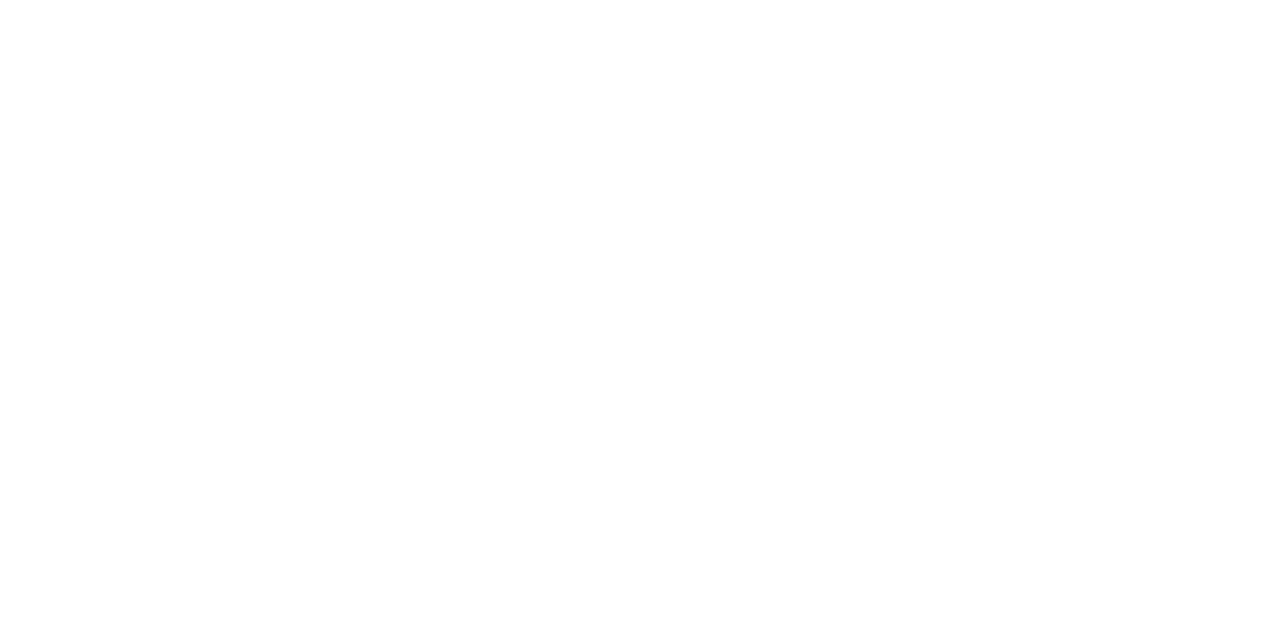
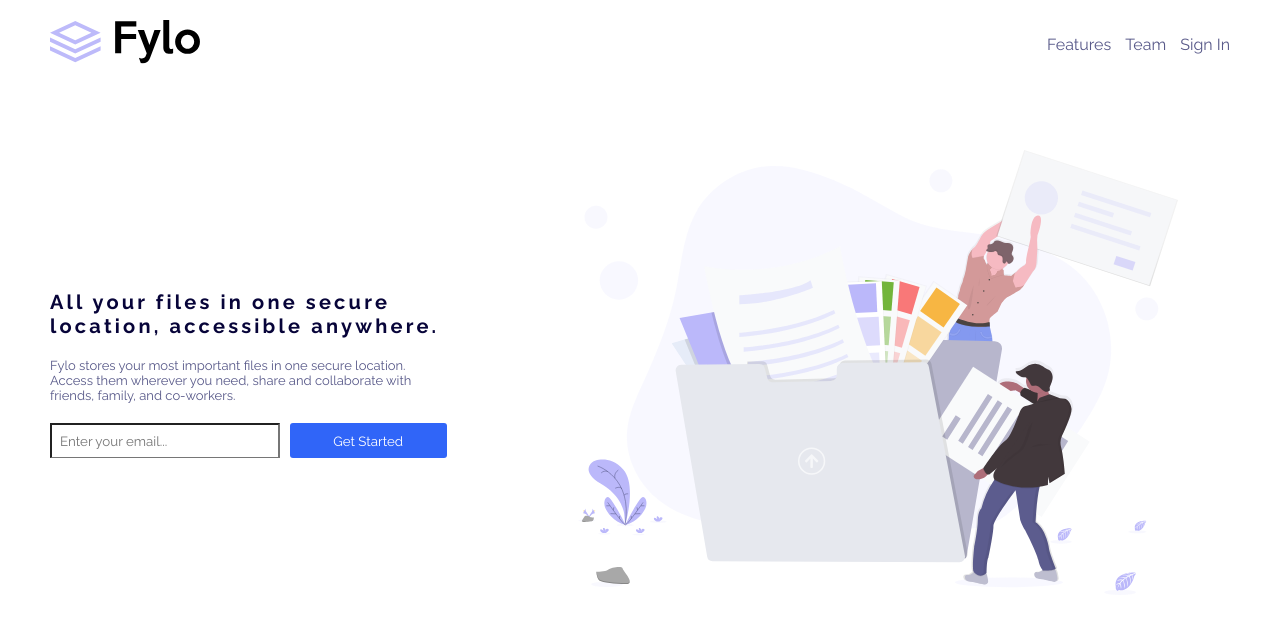
Before and after one commit to korede1004/Flyo_Project, a plain HTML site: page index.html in a window 1280 px wide. Drawn offline with Linux system fonts and the light colour scheme.

Commit message:
Structured and styles navbar & hero-section-1

```diff
--- a/css/style.css
+++ b/css/style.css
@@ -1,4 +1,4 @@
-:root{
+:root {
   --Very-Dark-Blue: hsl(243, 87%, 12%);
   --De-saturated-Blue: hsl(238, 22%, 44%);
   --Bright-Blue: hsl(224, 93%, 58%);
@@ -7,43 +7,187 @@
   --Light-Gray: hsl(0, 0%, 75%);
 }
 
-*, *::before, *::after{
+*,
+*::before,
+*::after {
   box-sizing: border-box;
   margin: 0;
   padding: 0;
-    font-family: 'Open Sans', sans-serif;
-    font-family: 'Raleway', sans-serif;
+  font-family: "Open Sans", sans-serif;
+  font-family: "Raleway", sans-serif;
 }
 
+/* start of styling of the header */
+ul {
+  list-style: none;
+  margin: 0;
+  padding: 0;
+}
+ul li {
+  display: inline-block;
+  margin-left: 0;
+  font-weight: 400;
+  font-size: 14px;
 
-/* start of styling of the header */
-
+  & + li {
+    margin-left: 10px;
+  }
+}
+header a {
+  text-decoration: none;
+  color: var(--De-saturated-Blue);
+}
+nav a:hover {
+  color: var(--Moderate-Cyan);
+  text-decoration: underline;
+}
+.logo {
+  display: inline-block;
+}
+header {
+  height: min-content;
+  display: flex;
+  align-items: center;
+  justify-content: space-between;
+  padding: 12px;
+}
+.logo img {
+  width: 120px;
+}
 /* End of Styling of the header */
 
-
 /* start of styling of the main */
-
-
+main {
+  max-width: 765px;
+  padding-inline: 20px;
+  margin-block-start: 70px;
+}
 /* start of styling of first hero section */
+.hero-one {
+  display: flex;
+  flex-direction: column;
+  text-align: center;
+  align-items: center;
+}
+.hero-one p:first-child {
+  color: var(--Very-Dark-Blue);
+  font-weight: 700;
+  font-size: 20px;
+  letter-spacing: 0.1rem;
+}
+.hero-one img {
+  width: 300px;
+}
+.content {
+  order: 2;
+}
+.text {
+  width: 100%;
+}
+.sub-text {
+  padding-block-start: 20px;
+  font-size: 15px;
+  color: var(--De-saturated-Blue);
+}
+.cta {
+  padding-block-start: 20px;
+  display: flex;
+  width: 100%;
+  align-items: center;
+  flex-direction: column;
+}
+input {
+  width: 100%;
+  height: 35px;
+  border-bottom-width: 1.5px;
+}
+input[placeholder] {
+  padding-inline-start: 8px;
+}
+.button {
+  width: 100%;
+  padding-block-start: 10px;
+}
+button {
+  color: #fff;
+  border: none;
+  border-radius: 3px;
+  height: 30px;
+  width: 100%;
+  background-color: var(--Bright-Blue);
+}
 
 /* End of Styling of first hero section */
-
 
 /* start of styling of second hero section */
 
 /* End of Styling of second hero section */
 
-
 /* start of styling of third hero section */
 
 /* start of styling of third hero section */
 
-
-
 /* End of Styling of the main */
-
-
 
 /* start of styling of the footer */
 
 /* End of Styling of the footer */
+@media (min-width: 768px) {
+  header {
+    padding-block-start: 20px;
+    padding-inline: 50px;
+  }
+  .logo img {
+    width: 150px;
+  }
+  ul li {
+    font-size: 16px;
+  }
+  main {
+    max-width: 100%;
+    margin-block-start: 70px;
+    padding-inline-start: 50px;
+  }
+  .hero-one p:first-child {
+    letter-spacing: 0.2rem;
+  }
+  .sub-text {
+    font-size: 13px;
+  }
+
+  .hero-one {
+    display: grid;
+    grid-template-columns: 1fr 2fr;
+    gap: 20px;
+  }
+  .content-image {
+    order: 2;
+    margin-left: 30px;
+  }
+  .content {
+    display: flex;
+    flex-direction: column;
+    text-align: left;
+    flex-grow: 1;
+  }
+  .cta {
+    display: flex;
+    padding-block-start: 10px;
+    flex-direction: row;
+    align-items: baseline;
+  }
+  .hero-one img {
+    width: 600px;
+  }
+  input {
+    margin-right: 10px;
+  }
+  .button {
+    width: 70%;
+  }
+  button {
+    border-radius: 3px;
+    height: 35px;
+    width: 100%;
+  }
+}
--- a/index.html
+++ b/index.html
@@ -12,20 +12,45 @@
   <title>Fylo landing page with two column layout</title>
 </head>
 <body>
-  <!-- Beginning of the header -->
   <header>
+    <div class="logo">
+      <img src="images/logo.svg" alt="Fylo-logo" aria-label="Fylo's logo">
+    </div>
     <nav>
-
+      <ul>
+        <li>
+          <a href="">Features</a>
+        </li>
+        <li>
+          <a href="">Team</a>
+        </li>
+        <li>
+          <a href="">Sign In</a>
+        </li>
+      </ul>
     </nav>
   </header>
-  <!-- End of the header -->
+  <main>
+    <section class="hero-one">
+      <div class="content">
+          <div class="text">
+              <p>All your files in one secure location, accessible anywhere.</p>
+              <p class="sub-text">Fylo stores your most important files in one secure location.
+                  Access them wherever you need, share and collaborate with friends,
+                  family, and co-workers.</p>
+          </div>
+          <div class="cta">
+              <input type="email" id="email" name="email" placeholder="Enter your email..."  aria-label="Enter your email address"/>
+              <div class="button">
+              <button type="submit" aria-label="Get Started button">Get Started</button>
+              </div>
+          </div>
+      </div>
+      <div class="content-image">
+         <img src="images/illustration-1.svg" alt="" aria-label="Illustration">
+      </div>
+  </section>
 
-
-  <!-- Beginning of the main -->
-  <main>
-    <!-- Beginning of first hero section -->
-    <section class="hero-one">
-    </section>
     <!-- End of first hero section -->
 
 
```
Lines whose indentation alone changed are shown as unchanged.
